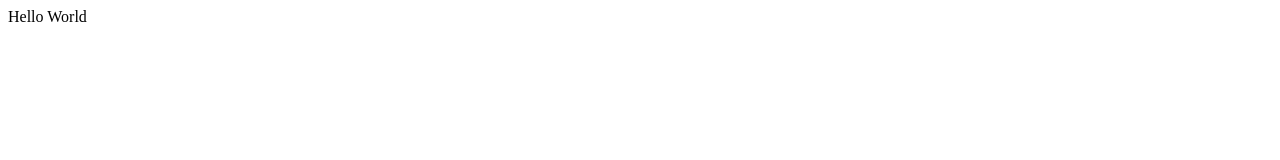
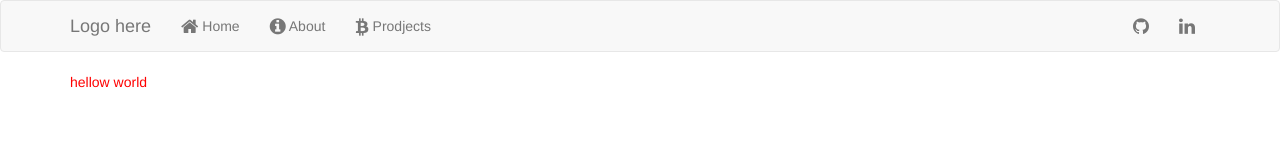
Before and after one commit to bitedgeco/portfolio, a plain HTML site: page public/index.html in a window 1280 px wide. Drawn offline with nearby package versions, Linux system fonts and the light colour scheme.

Commit message:
Responsive nav bar in place

```diff
--- /dev/null
+++ b/public/css/main.css
@@ -0,0 +1,3 @@
+p {
+	color: red;
+}
--- a/public/index.html
+++ b/public/index.html
@@ -1 +1,43 @@
-Hello World
+<!DOCTYPE html>
+<html>
+<head>
+	<title>James Canning Web Developer</title>
+	<!-- Bootstrap CSS CDN-->
+	<link rel="stylesheet" href="https://maxcdn.bootstrapcdn.com/bootstrap/3.3.6/css/bootstrap.min.css" integrity="sha384-1q8mTJOASx8j1Au+a5WDVnPi2lkFfwwEAa8hDDdjZlpLegxhjVME1fgjWPGmkzs7" crossorigin="anonymous">
+	<!-- Font Awsome CDN-->
+	<link rel="stylesheet" href="https://maxcdn.bootstrapcdn.com/font-awesome/4.5.0/css/font-awesome.min.css">
+	<!-- External CSS -->
+	<link rel="stylesheet" href="css/main.css">
+    <meta name="viewport" content="width=device-width, initial-scale=1">
+</head>
+<body>
+	<!-- navbar -->
+	<nav class="navbar navbar-default yamm">
+		<div class="container">
+      		<div class="navbar-header">
+        		<a class="navbar-brand" href="/">Logo here</a>
+      		</div>
+        	<div id="navbar" class="collapse navbar-collapse">
+          		<ul class="nav navbar-nav">
+            		<li class="grey-bg-hover"><a href="#top"><i class="fa fa-lg fa-home"></i> Home</a></li>
+            		<li class="grey-bg-hover"><a href="#about"><i class="fa fa-lg fa-info-circle"></i> About</a></li>
+            		<li class="grey-bg-hover"><a href="#prodjects"><i class="fa fa-lg fa-btc"></i> Prodjects</a></li>
+        		</ul>
+           		<ul class="nav navbar-nav navbar-right">
+					<li><a href="https://github.com/bitedgeco" target="_blank"><i class="fa fa-lg fa-github"></i></a></li>
+					<li><a href="https://ph.linkedin.com/in/jamescanningbitcoin" target="_blank"><i class="fa fa-lg fa-linkedin"></i></a></li>
+				</ul>
+        	</div>
+      	</div>
+  	</nav>
+
+	<div class="container">
+  		<p>hellow world</p>
+  	</div>
+
+	<!-- JQuery CDN -->
+	<script src="https://ajax.googleapis.com/ajax/libs/jquery/2.2.0/jquery.min.js"></script>
+	<!-- Bootstrap JS CDN -->
+	<script src="https://maxcdn.bootstrapcdn.com/bootstrap/3.3.6/js/bootstrap.min.js" integrity="sha384-0mSbJDEHialfmuBBQP6A4Qrprq5OVfW37PRR3j5ELqxss1yVqOtnepnHVP9aJ7xS" crossorigin="anonymous"></script>
+</body>
+</html>
```
